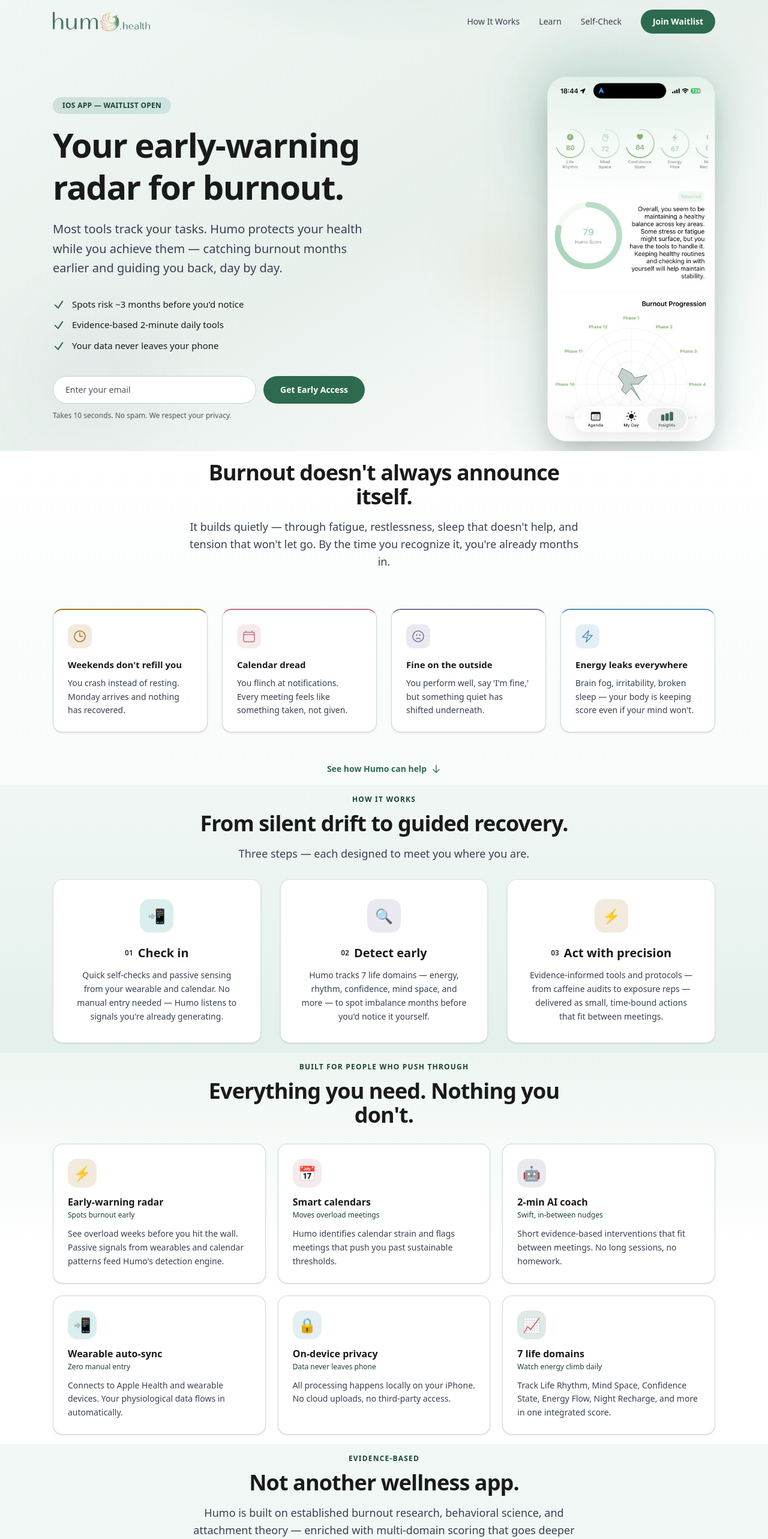
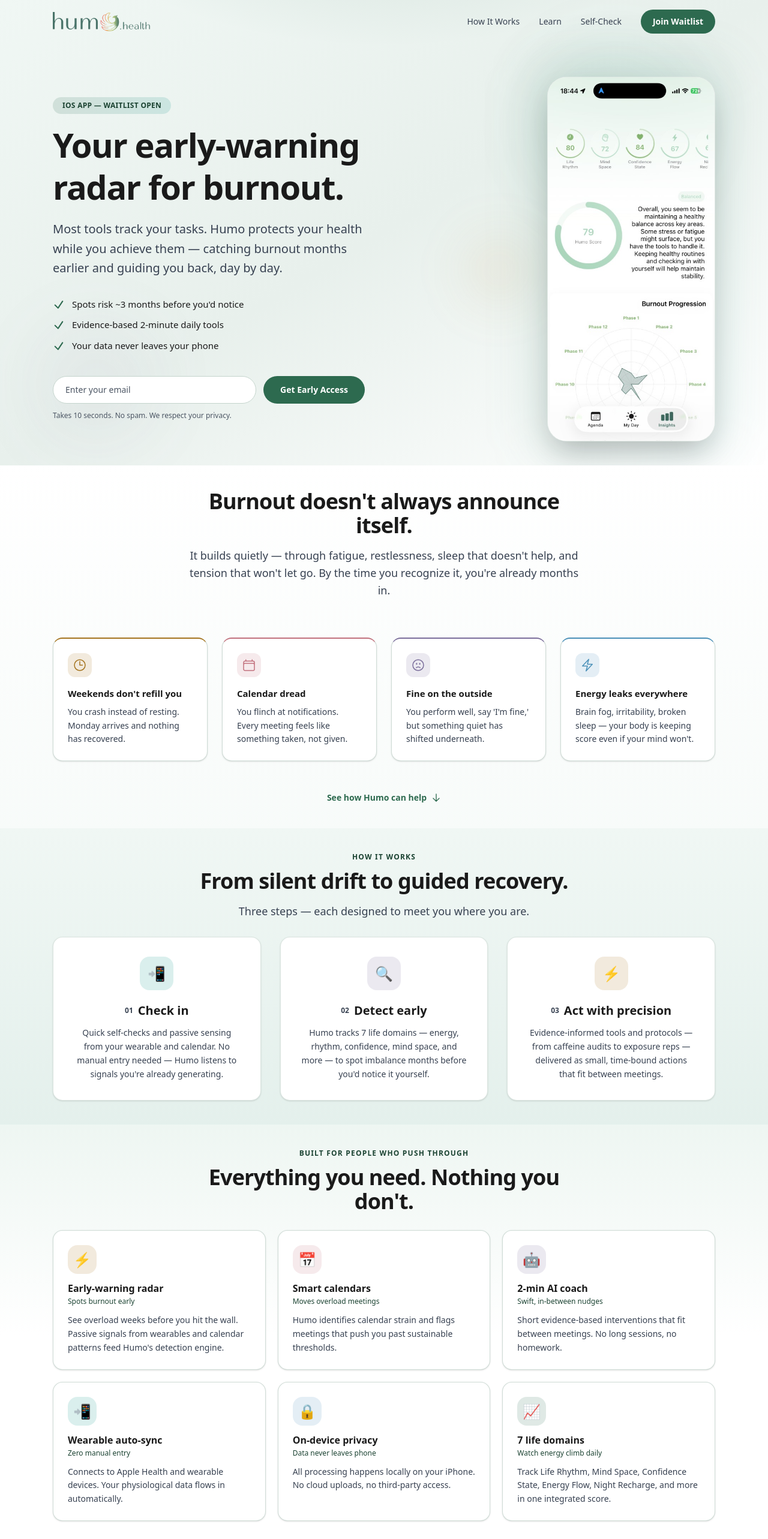
Before and after one commit to maxaskin/humo.health-newweb, a Next.js app: page / in a window 1280 px wide. Shown: the top 2566 px of the page at 60% size. Built offline with nearby package versions, Linux system fonts and the light colour scheme.

Commit message:
Update section padding in multiple components for improved visual consistency; increase vertical spacing in Evidence, Features, HowItWorks, Problem, Resources, Waitlist, WhoItsFor, and Hero components to enhance layout and user experience.

```diff
--- a/src/components/Evidence.tsx
+++ b/src/components/Evidence.tsx
@@ -9,7 +9,7 @@
   ];
 
   return (
-    <section id="evidence" className="bg-gradient-to-b from-surface via-surface to-[#e8f0ec] py-3 md:py-4">
+    <section id="evidence" className="bg-gradient-to-b from-surface via-surface to-[#e8f0ec] py-8 md:py-10">
       <div className="mx-auto max-w-6xl px-6">
         <div className="mx-auto max-w-2xl text-center">
           <p className="text-xs font-semibold tracking-widest text-primary-dark uppercase">
--- a/src/components/Features.tsx
+++ b/src/components/Features.tsx
@@ -45,7 +45,7 @@
   ];
 
   return (
-    <section id="features" className="bg-gradient-to-b from-[#eef6f2] via-white to-white py-3 md:py-4">
+    <section id="features" className="bg-gradient-to-b from-[#eef6f2] via-white to-white py-8 md:py-10">
       <div className="mx-auto max-w-6xl px-6">
         <div className="mx-auto max-w-2xl text-center">
           <p className="text-xs font-semibold tracking-widest text-primary-dark uppercase">
--- a/src/components/Hero.tsx
+++ b/src/components/Hero.tsx
@@ -3,7 +3,7 @@
 
 export default function Hero() {
   return (
-    <section className="relative overflow-hidden bg-gradient-to-br from-surface via-surface-alt to-white pt-24 pb-3 md:pt-32 md:pb-4">
+    <section className="relative overflow-hidden bg-gradient-to-br from-surface via-surface-alt to-white pt-24 pb-8 md:pt-32 md:pb-10">
       <div className="absolute inset-0 bg-[radial-gradient(ellipse_80%_60%_at_50%_-20%,var(--color-primary)_0%,transparent_50%)] opacity-[0.12]" aria-hidden />
       <div className="absolute top-20 right-[10%] h-64 w-64 rounded-full bg-accent-teal/10 blur-3xl animate-pulse-soft" aria-hidden="true" />
       <div className="absolute bottom-10 left-[5%] h-48 w-48 rounded-full bg-accent-purple/10 blur-3xl animate-pulse-soft [animation-delay:2s]" aria-hidden="true" />
--- a/src/components/HowItWorks.tsx
+++ b/src/components/HowItWorks.tsx
@@ -24,7 +24,7 @@
   ];
 
   return (
-    <section id="how-it-works" className="bg-gradient-to-b from-surface to-[#e4f0ec] py-3 md:py-4">
+    <section id="how-it-works" className="bg-gradient-to-b from-surface to-[#e4f0ec] py-8 md:py-10">
       <div className="mx-auto max-w-6xl px-6">
         <div className="mx-auto max-w-2xl text-center">
           <p className="text-xs font-semibold tracking-widest text-primary-dark uppercase">
--- a/src/components/Problem.tsx
+++ b/src/components/Problem.tsx
@@ -47,7 +47,7 @@
   ];
 
   return (
-    <section id="problem" className="bg-gradient-to-b from-white to-surface/50 py-3 md:py-4">
+    <section id="problem" className="bg-gradient-to-b from-white to-surface/50 py-8 md:py-10">
       <div className="mx-auto max-w-6xl px-6">
         <div className="mx-auto max-w-2xl text-center">
           <h2 className="text-3xl font-bold tracking-tight text-foreground md:text-4xl">
--- a/src/components/Resources.tsx
+++ b/src/components/Resources.tsx
@@ -30,7 +30,7 @@
 
 export default function Resources() {
   return (
-    <section id="resources" className="bg-surface py-3 md:py-4">
+    <section id="resources" className="bg-surface py-8 md:py-10">
       <div className="mx-auto max-w-6xl px-6">
         <div className="mx-auto max-w-2xl text-center">
           <p className="text-xs font-semibold tracking-widest text-primary-dark uppercase">
--- a/src/components/Waitlist.tsx
+++ b/src/components/Waitlist.tsx
@@ -4,7 +4,7 @@
   return (
     <section
       id="waitlist"
-      className="relative overflow-hidden bg-gradient-to-b from-surface/60 via-[#e4f0ec] to-primary/15 py-3 md:py-4"
+      className="relative overflow-hidden bg-gradient-to-b from-surface/60 via-[#e4f0ec] to-primary/15 py-8 md:py-10"
     >
       <div className="absolute inset-0 bg-[radial-gradient(ellipse_70%_50%_at_50%_100%,var(--color-primary)_0%,transparent_60%)] opacity-25" aria-hidden />
       <div className="absolute inset-0 opacity-40">
--- a/src/components/WhoItsFor.tsx
+++ b/src/components/WhoItsFor.tsx
@@ -31,7 +31,7 @@
   ];
 
   return (
-    <section id="who" className="bg-gradient-to-b from-white to-surface/30 py-3 md:py-4">
+    <section id="who" className="bg-gradient-to-b from-white to-surface/30 py-8 md:py-10">
       <div className="mx-auto max-w-6xl px-6">
         <div className="mx-auto max-w-2xl text-center">
           <p className="text-xs font-semibold tracking-widest text-primary-dark uppercase">
```
